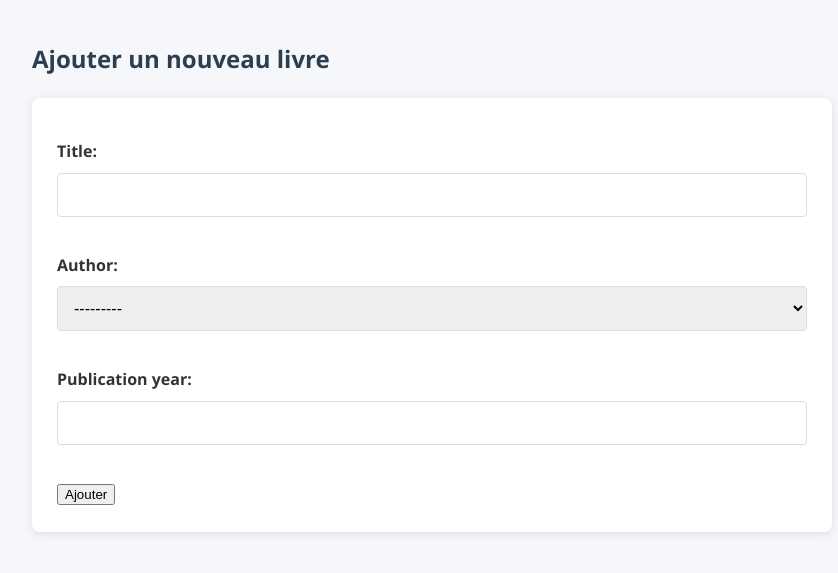
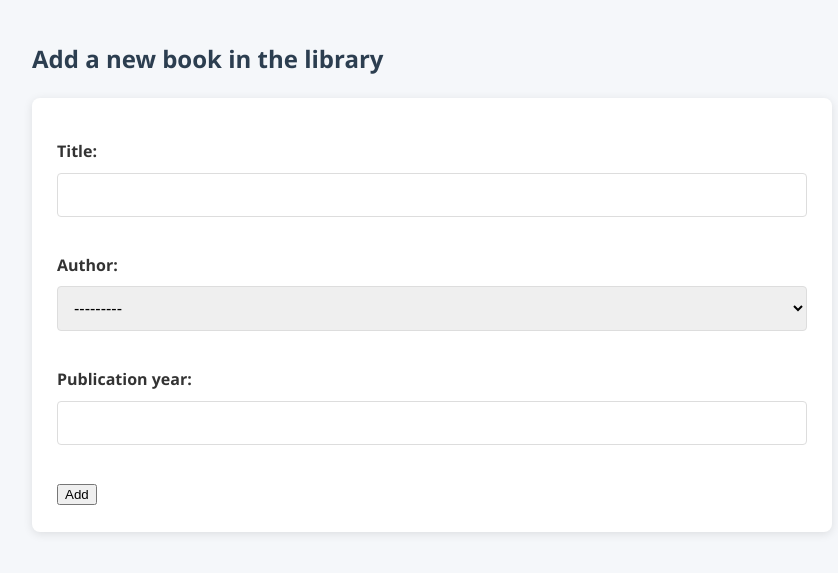
Before and after one commit to AKOGBEAmos/Alx_DjangoLearnLab, a Django app: page /relationship_app/add_book/ in a window 1280 px wide. Shown: the top 573 px of the page, without its empty margins (208-1046 px from the left). Run offline with Django 5.2, Linux system fonts and the light colour scheme; a user stored in the database is signed in; data comes from the database, SQL or seed files in the repository; both versions use the stored data as it was after the commit.

Commit message:
Fixing issues with some view redirections

```diff
--- a/django-models/LibraryProject/relationship_app/templates/relationship_app/add_book.html
+++ b/django-models/LibraryProject/relationship_app/templates/relationship_app/add_book.html
@@ -10,11 +10,11 @@
 {% block content %}
 <body>
     <div class="container mt-5">
-        <h2>Ajouter un nouveau livre</h2>
+        <h2>Add a new book in the library</h2>
         <form method="post">
             {% csrf_token %}
             {{ form.as_p }}
-            <button type="submit" class="btn btn-success">Ajouter</button>
+            <button type="submit" class="btn btn-success">Add</button>
         </form>
     </div>
 </body>
--- a/django-models/LibraryProject/relationship_app/templates/relationship_app/edit_book.html
+++ b/django-models/LibraryProject/relationship_app/templates/relationship_app/edit_book.html
@@ -11,11 +11,11 @@
 {% block content %}
 <body>
     <div class="container mt-5">
-        <h2>Modifier le livre : {{ book.title }}</h2>
+        <h2>Modify the book: {{ book.title }}</h2>
         <form method="post">
             {% csrf_token %}
             {{ form.as_p }}
-            <button type="submit" class="btn btn-primary">Enregistrer</button>
+            <button type="submit" class="btn btn-primary">Save</button>
         </form>
     </div>
 </body>
--- a/django-models/LibraryProject/relationship_app/urls.py
+++ b/django-models/LibraryProject/relationship_app/urls.py
@@ -38,6 +38,6 @@ urlpatterns = [
 
     # Book operations
     path('add_book/', add_book, name='add_book'),
-    path('edit_book/', edit_book, name='edit_book'),
-    path('delete_book/', delete_book, name='delete_book'),
+    path('edit_book/<str:book_title>/', edit_book, name='edit_book'),
+    path('delete_book/<str:book_title>/', delete_book, name='delete_book'),
 ]
--- a/django-models/LibraryProject/relationship_app/views.py
+++ b/django-models/LibraryProject/relationship_app/views.py
@@ -1,5 +1,5 @@
 from django.http import HttpResponse, HttpResponseForbidden
-from django.shortcuts import render
+from django.shortcuts import render, redirect, get_object_or_404
 from django.views.generic.detail import DetailView
 from django.contrib.auth.forms import UserCreationForm
 from django.urls import reverse_lazy
@@ -9,7 +9,6 @@ from django.contrib.auth import login
 from django.contrib import messages
 from django.contrib.auth.decorators import user_passes_test
 from django.contrib.auth.decorators import permission_required
-from flask import redirect
 
 from .models import Book, BookForm
 from .models import Library
@@ -90,34 +89,35 @@ def add_book(request):
         if form.is_valid():
             # Crée le livre avec les données du formulaire
             form.save()
-            return redirect('book_list')  # Redirige vers la liste des livres après l'ajout
+            return redirect('book/list_books')  # Redirige vers la liste des livres après l'ajout
+
+        """ Not working need to be checked. """
     else:
         form = BookForm()
     return render(request, 'relationship_app/add_book.html', {'form': form})
 
 #Modifying a book
 @permission_required('relationship_app.can_change_book')
-def edit_book(request, book_title, new_title):
+def edit_book(request, book_title):
+    book = get_object_or_404(Book, title=book_title)
+
     if request.method == 'POST':
-        form = BookForm(request.POST)
+        form = BookForm(request.POST, instance=book)
         if form.is_valid():
             form.save()
             return redirect('book_list')
+    else:
+        form = BookForm(instance=book)  # Pre-fill form with existing book data
 
-        form = BookForm()
     return render(request, 'relationship_app/edit_book.html', {'form': form})
-
-    """ book_id = Book.objects.get(title=book_title)
-    book = Book.objects.get(id=book_id)
-    book = Book.objects.get(title=book_title)
-    book.title = new_title
-    book.save()
-    return HttpResponse(f"Book '{new_title}' updated!") """
 
 #Deleting a book
 @permission_required('relationship_app.can_delete_book')
 def delete_book(request, book_title):
-    book_id = Book.objects.get(title=book_title)
-    book = Book.objects.get(id=book_id)
-    book.delete()
-    return HttpResponse(f"Book '{book.title}' deleted!")
+    book = get_object_or_404(Book, title=book_title)
+
+    if request.method == 'POST':
+        book.delete()
+        return redirect('book_list')  # Redirect to the list of books after deletion
+
+    return render(request, 'relationship_app/delete_book.html', {'book': book})
```
Also changed, not shown: django-models/LibraryProject/relationship_app/templates/relationship_app/delete_book.html (+6 -7 lines), django-models/LibraryProject/db.sqlite3.
